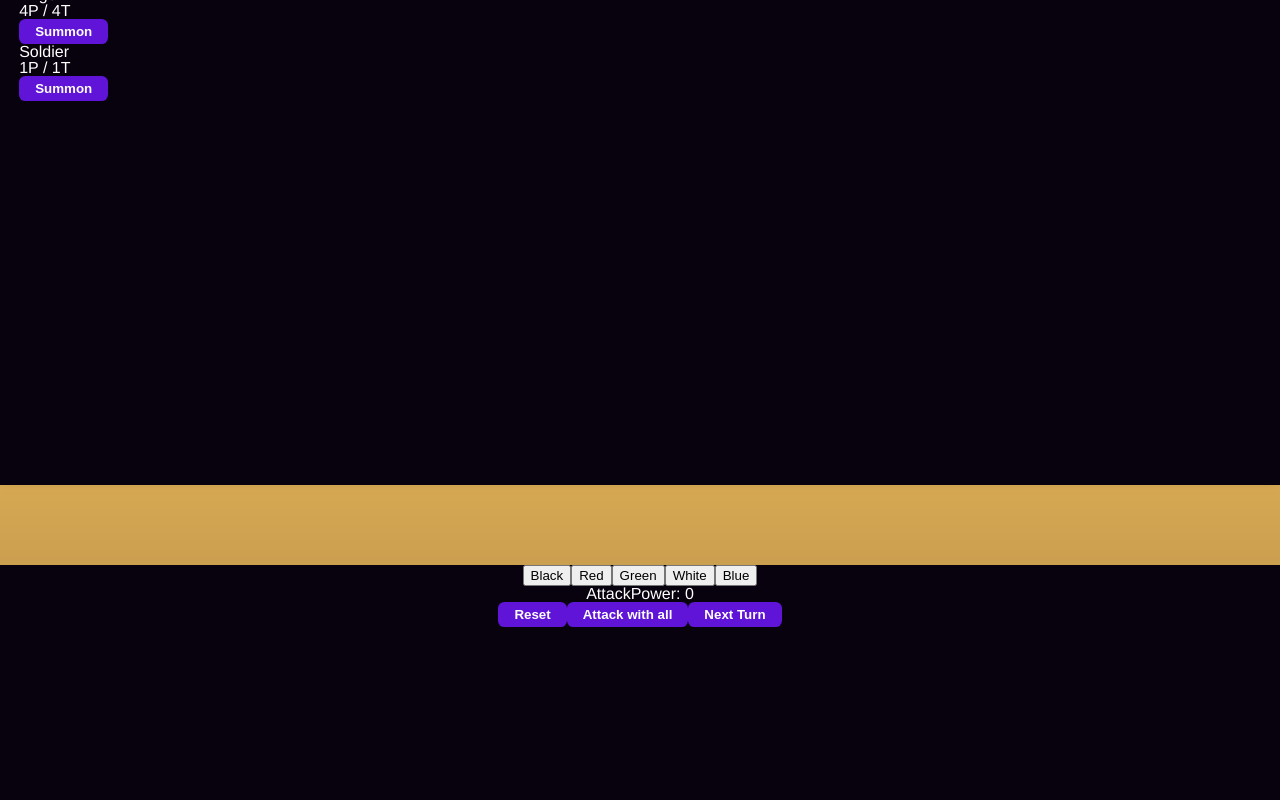
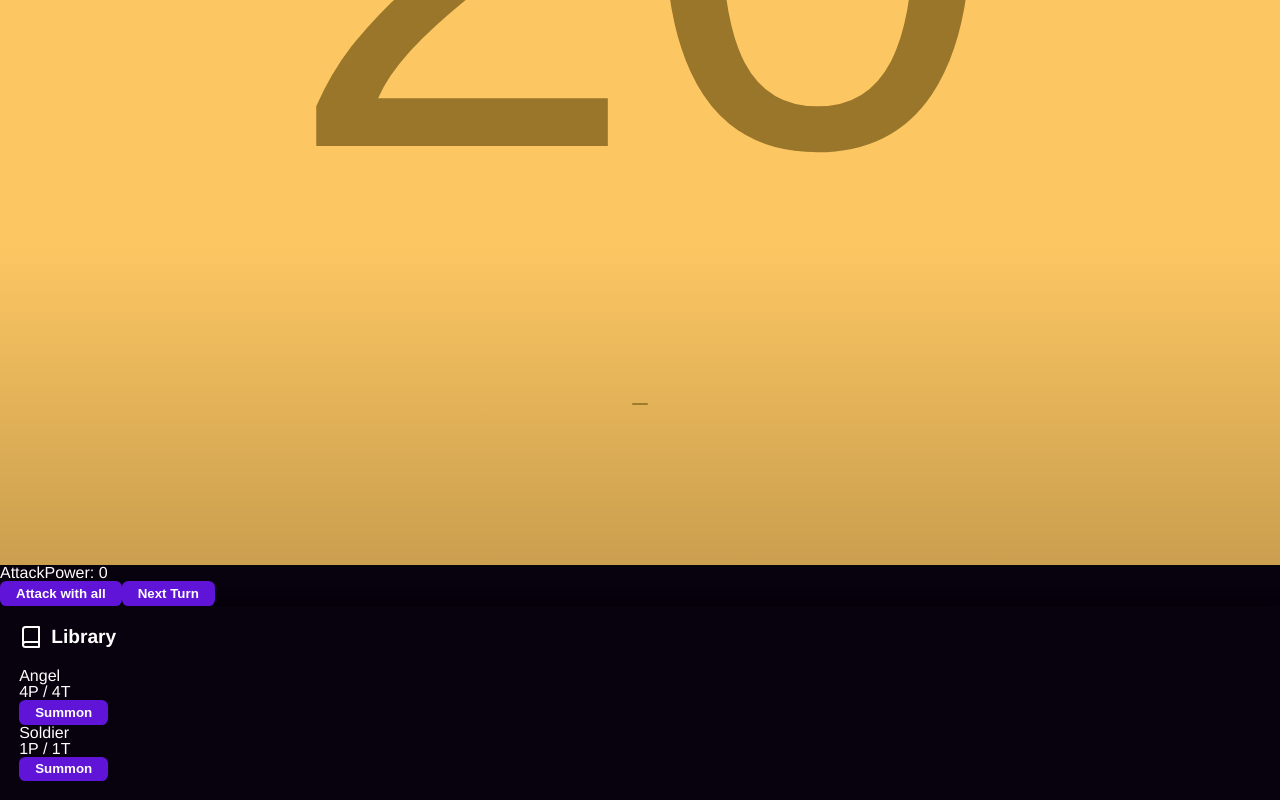
Before and after one commit to h2xd/mtg-token, a Vue app: page / in a window 1280 px wide. Shown: the part 715-1515 px from the top of the page. Before the commit the page ends 1342 px from the top, so only its background shows below. Built offline with nearby package versions, Linux system fonts and the light colour scheme.

Commit message:
feat(popup): add teleport example w/ mana styles (#10)
- Add popup with vue3-teleport
- Add mana styles

```diff
--- a/index.html
+++ b/index.html
@@ -8,6 +8,7 @@
   </head>
   <body>
     <div id="app"></div>
+    <div id="popup-portal"></div>
     <script type="module" src="/src/main.ts"></script>
   </body>
 </html>
--- a/src/App.vue
+++ b/src/App.vue
@@ -1,12 +1,13 @@
 <template>
-  <LifePointsCounter :player="player1" />
-  <Board :board="player1.board" />
+  <div :class="['app-container', popupStore.isOpen && 'scale']">
+    <LifePointsCounter :player="player1" />
+    <Board :board="player1.board" />
 
-  <Button @click="appStore.reset">Reset</Button>
-  <Button @click="handleAttackAll">Attack with all</Button>
-  <Button @click="handleNextTurn">Next Turn</Button>
+    <Button @click="handleAttackAll">Attack with all</Button>
+    <Button @click="handleNextTurn">Next Turn</Button>
 
-  <Library @summon="handleSummon" />
+    <Library @summon="handleSummon" />
+  </div>
 </template>
 
 <script lang="ts">
@@ -15,12 +16,13 @@ import { defineComponent } from "vue"
 import { LibraryEntry } from "./@types/library"
 import { useAppStore } from "./stores/appStore"
 import { TokenCreature } from "./entities/TokenCreature"
+
 import { hydratePlayerStore } from "./utils/hydratePlayerStore"
-
 import Board from "./components/Board.vue"
 import Button from "./components/base/Button.vue"
 import Library from "./components/Library.vue"
 import LifePointsCounter from "./components/LifePointsCounter.vue"
+import { usePopupStore } from "./stores/popupStore"
 
 export default defineComponent({
   name: "App",
@@ -46,7 +48,9 @@ export default defineComponent({
       player1.board.addToken(newToken)
     }
 
-    return { player1, appStore, handleAttackAll, handleNextTurn, handleSummon }
+    const popupStore = usePopupStore()
+
+    return { player1, appStore, popupStore, handleAttackAll, handleNextTurn, handleSummon }
   },
 })
 </script>
@@ -72,8 +76,12 @@ export default defineComponent({
   --mana-color-green-text: #0d4c02;
 
   /* Box-Shadow */
-  --box-shadow-overlay: 0 -0.8rem 1rem -0.05rem var(--color-shadow);
+  --box-shadow-overlay: 0 0rem 1rem -0.05rem var(--color-shadow);
   --box-shadow-token: 0 0 1rem -0.2rem var(--color-shadow);
+
+  /* Scaling */
+  --scale-default: scale3d(1, 1, 1);
+  --scale-zoomout: scale3d(0.8, 0.8, 0.8);
 
   /* Font-Size */
   --font-size-l: 1.2rem;
@@ -95,16 +103,26 @@ export default defineComponent({
 body {
   background-color: var(--color-background);
   color: var(--color-text);
+  font-family: Avenir, Helvetica, Arial, sans-serif;
+  -webkit-font-smoothing: antialiased;
+  -moz-osx-font-smoothing: grayscale;
 }
 
 * {
   box-sizing: border-box;
 }
 
-#app {
-  font-family: Avenir, Helvetica, Arial, sans-serif;
-  -webkit-font-smoothing: antialiased;
-  -moz-osx-font-smoothing: grayscale;
-  text-align: center;
+.app-container {
+  transition: var(--transition);
+  z-index: 10;
+  transform: var(--scale-default);
+}
+
+.scale {
+  position: relative;
+  transform: var(--scale-zoomout);
+  filter: blur(10px);
+  z-index: 0;
+  opacity: 0.8;
 }
 </style>
--- a/src/components/Library.vue
+++ b/src/components/Library.vue
@@ -1,5 +1,5 @@
 <template>
-  <div :class="['library', Library.isActive && 'active']">
+  <div class="library">
     <Headline>
       Library
       <template #icon>
@@ -43,11 +43,6 @@ export default defineComponent({
 
 <style scoped>
 .library {
-  position: fixed;
-  top: 80%;
-  left: 0;
-  width: 100%;
-  height: 70%;
   padding: var(--space-l);
   transition: var(--transition);
   background-color: var(--color-background);
@@ -55,8 +50,4 @@ export default defineComponent({
   box-shadow: var(--box-shadow-overlay);
   text-align: left;
 }
-
-.active {
-  top: 30%;
-}
 </style>
--- a/src/components/LifePointsCounter.vue
+++ b/src/components/LifePointsCounter.vue
@@ -1,6 +1,6 @@
 <template>
   <div class="container" :style="styles">
-    <div class="counter">{{ player.life.remainingLife }}</div>
+    <div class="counter" @click="popupStore.open()">{{ player.life.remainingLife }}</div>
 
     <button @click="player.life.raise(1)" class="button raise">
       <PlusIcon />
@@ -9,39 +9,64 @@
       <MinusIcon />
     </button>
   </div>
-  <button @click="player.setManaType(mana.BLACK)">Black</button>
-  <button @click="player.setManaType(mana.RED)">Red</button>
-  <button @click="player.setManaType(mana.GREEN)">Green</button>
-  <button @click="player.setManaType(mana.WHITE)">White</button>
-  <button @click="player.setManaType(mana.BLUE)">Blue</button>
+
+  <Popup>
+    <button
+      v-for="item in manaCollection"
+      :key="item.mana"
+      :class="['manaButton', item.selected && 'selected']"
+      :style="item.styles"
+      @click="player.setManaType(item.mana)"
+    ></button>
+
+    <div>
+      <Button @click="player.reset()">Reset Game</Button>
+    </div>
+  </Popup>
 </template>
 
 <script lang="ts">
 import { defineComponent, PropType, computed } from "vue"
 import { usePlayerStore } from "../stores/playerStore"
 
+import { ManaType } from "../@types/mana"
+import { manaToCustomProperties } from "../utils/manaToCustomProperties"
+import { usePopupStore } from "../stores/popupStore"
+import Popup from "./Popup.vue"
+
 import PlusIcon from "../assets/svg/plus.svg"
 import MinusIcon from "../assets/svg/minus.svg"
-import { manaToCustomProperties } from "../utils/manaToCustomProperties"
-import { ManaType } from "../@types/mana"
+import Button from "./base/Button.vue"
 
 export default defineComponent({
   name: "LifePointsCounter",
   components: {
+    Button,
     PlusIcon,
     MinusIcon,
+    Popup,
   },
   props: {
     player: Object as PropType<ReturnType<typeof usePlayerStore>>,
   },
   setup(props) {
-    const styles = computed(() =>
-      manaToCustomProperties(props.player.mana, { backgroundKey: "--mana-background", textKey: "--mana-text" })
+    const manaPops = {
+      backgroundKey: "--mana-background",
+      textKey: "--mana-text",
+    }
+
+    const styles = computed(() => manaToCustomProperties(props.player.mana, manaPops))
+    const manaCollection = computed(() =>
+      Object.values(ManaType).map((mana) => ({
+        mana,
+        selected: props.player.mana === mana,
+        styles: manaToCustomProperties(mana, manaPops),
+      }))
     )
 
-    const mana = ManaType
+    const popupStore = usePopupStore()
 
-    return { styles, mana }
+    return { styles, popupStore, manaCollection }
   },
 })
 </script>
@@ -57,6 +82,21 @@ export default defineComponent({
   text-align: center;
   width: 100%;
   height: 100vw;
+}
+
+.manaButton {
+  background-color: var(--mana-background);
+  width: 1.3rem;
+  height: 1.3rem;
+  border: var(--mana-text);
+  outline: 0;
+  border-radius: 50%;
+  transform: var(--scale-zoomout);
+  transition: var(--transition);
+}
+
+.manaButton.selected {
+  transform: var(--scale-default);
 }
 
 .counter {
--- /dev/null
+++ b/src/components/Popup.vue
@@ -0,0 +1,84 @@
+<template>
+  <teleport :to="popupStore.portalTarget">
+    <div v-if="popupStore.isOpen" class="popup-underlay" @click="popupStore.close()"></div>
+    <transition name="bounce">
+      <div v-if="popupStore.isOpen" class="popup">
+        <button @click="popupStore.close()">Close <CloseIcon /></button>
+        <div>
+          <slot name="default" />
+        </div>
+      </div>
+    </transition>
+  </teleport>
+</template>
+
+<script lang="ts">
+import { defineComponent, watch } from "vue"
+import { usePopupStore } from "../stores/popupStore"
+
+import CloseIcon from "../assets/svg/x.svg"
+
+export default defineComponent({
+  name: "App",
+  components: {
+    CloseIcon,
+  },
+  setup() {
+    const popupStore = usePopupStore()
+
+    watch(popupStore, (value) => {
+      window.document.body.style.overflow = value.isOpen ? "hidden" : null
+    })
+
+    return { popupStore }
+  },
+})
+</script>
+
+<style>
+.popup {
+  position: fixed;
+  top: 50%;
+  left: 50%;
+  width: min(60vw, calc(100% - var(--space-l) * 2));
+  height: min(60vw, calc(100% - var(--space-l) * 2));
+  z-index: 50;
+  background-color: var(--color-background);
+  box-shadow: var(--box-shadow-overlay);
+  transform: translate(-50%, -50%) scale3d(1, 1, 1);
+  opacity: 1;
+  border-radius: var(--border-radius);
+  padding: var(--space-l);
+}
+
+.popup-underlay {
+  position: fixed;
+  top: 0;
+  left: 0;
+  width: 100%;
+  height: 100%;
+  z-index: 10;
+}
+
+.bounce-enter-active {
+  animation: bounce-in 300ms;
+}
+
+.bounce-leave-active {
+  animation: bounce-in 300ms reverse;
+}
+
+@keyframes bounce-in {
+  0% {
+    opacity: 0;
+    transform: translate(-50%, -50%) scale3d(0, 0, 0);
+  }
+  50% {
+    opacity: 1;
+    transform: translate(-50%, -50%) scale3d(1.2, 1.2, 1.2);
+  }
+  100% {
+    transform: translate(-50%, -50%) scale3d(1, 1, 1);
+  }
+}
+</style>
--- a/src/components/base/Button.vue
+++ b/src/components/base/Button.vue
@@ -1,10 +1,10 @@
 <template>
-  <button class="button">
+  <button :class="$style.button">
     <slot />
   </button>
 </template>
 
-<style scoped>
+<style module>
 .button {
   padding: var(--space-xs) var(--space-m);
   background-color: var(--color-accent);
--- a/src/components/base/Icon.vue
+++ b/src/components/base/Icon.vue
@@ -22,7 +22,7 @@ export default defineComponent({
 })
 </script>
 
-<style>
+<style scoped>
 .container {
   position: relative;
 }
--- a/src/stores/libraryStore.ts
+++ b/src/stores/libraryStore.ts
@@ -6,23 +6,8 @@ import * as TokenLibrary from "../library"
 export const useLibraryStore = defineStore({
   id: "library",
   state: () => ({
-    active: false,
     entries: [...Object.values(TokenLibrary)] as LibraryEntry[],
   }),
-  getters: {
-    isActive() {
-      return this.active
-    },
-  },
-  actions: {
-    setActive() {
-      this.active = true
-    },
-    setInactive() {
-      this.active = false
-    },
-    toggleActive() {
-      this.active = !this.active
-    },
-  },
+  getters: {},
+  actions: {},
 })
--- /dev/null
+++ b/src/stores/popupStore.ts
@@ -0,0 +1,19 @@
+import { defineStore } from "pinia"
+
+const POPUP_PORTAL_TARGET = "popup-portal"
+
+export const usePopupStore = defineStore({
+  id: "popup",
+  state: () => ({
+    portalTarget: `#${POPUP_PORTAL_TARGET}`,
+    isOpen: false,
+  }),
+  actions: {
+    open() {
+      this.isOpen = true
+    },
+    close() {
+      this.isOpen = false
+    },
+  },
+})
```
